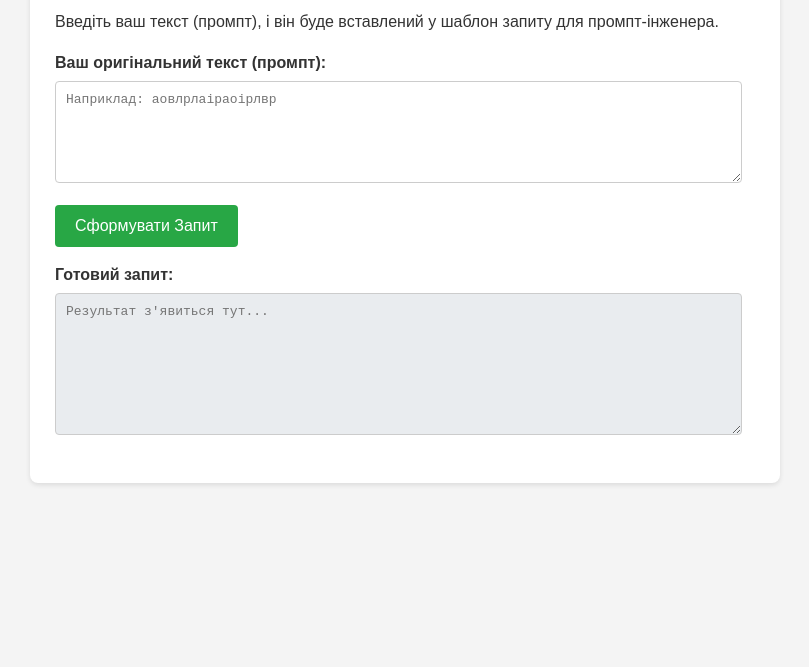
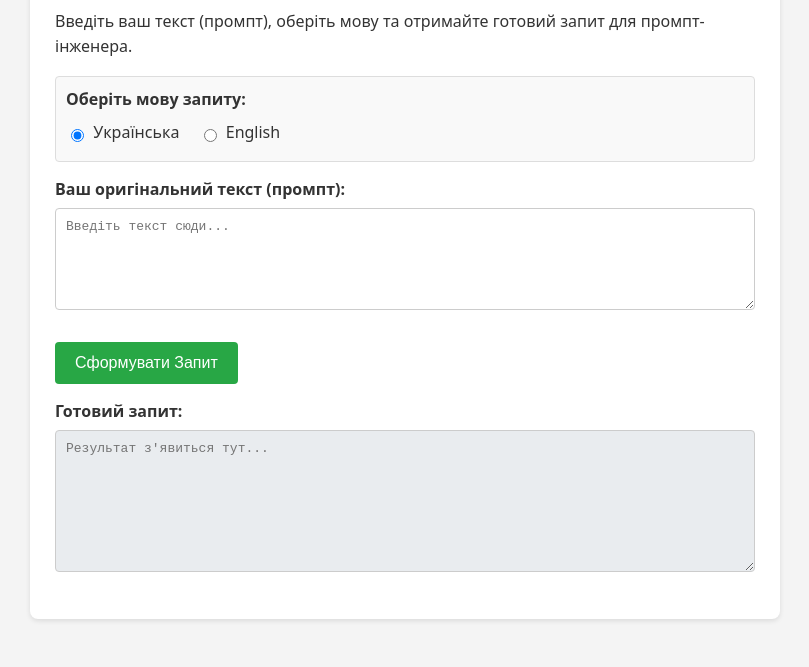
Before and after one commit to PavloKandur/PromptWrapper, a plain HTML site: page index.html in a window 1280 px wide. Shown: the part 157-824 px from the top of the page, without its empty margins (235-1044 px from the left). Before the commit the page ends 800 px from the top, so only its background shows below. Drawn offline with Linux system fonts and the light colour scheme.

Commit message:
Update index.html

```diff
--- a/index.html
+++ b/index.html
@@ -3,10 +3,10 @@
 <head>
     <meta charset="UTF-8">
     <meta name="viewport" content="width=device-width, initial-scale=1.0">
-    <title>Генератор Запиту для Промпт Інженера</title>
+    <title>Генератор Запитів (UA/EN)</title>
     <style>
         body {
-            font-family: sans-serif;
+            font-family: system-ui, -apple-system, BlinkMacSystemFont, 'Segoe UI', Roboto, Oxygen, Ubuntu, Cantarell, 'Open Sans', 'Helvetica Neue', sans-serif;
             padding: 20px;
             line-height: 1.6;
             background-color: #f4f4f4;
@@ -27,7 +27,7 @@
             font-weight: bold;
         }
         textarea {
-            width: 95%; /* Або width: calc(100% - 16px); для врахування padding */
+            width: calc(100% - 22px); /* Width minus padding and border */
             padding: 10px;
             margin-bottom: 15px;
             border: 1px solid #ccc;
@@ -38,40 +38,72 @@
         }
         button {
             padding: 12px 20px;
-            background-color: #28a745; /* Зелений */
+            background-color: #28a745;
             color: white;
             border: none;
             border-radius: 4px;
             cursor: pointer;
             font-size: 1em;
             transition: background-color 0.3s ease;
+            margin-top: 10px; /* Додамо відступ зверху */
         }
         button:hover {
             background-color: #218838;
         }
         #outputPrompt {
-            background-color: #e9ecef; /* Світло-сірий фон для результату */
-            font-family: monospace; /* Моноширинний шрифт для коду/промптів */
-            white-space: pre-wrap; /* Зберігати форматування */
+            background-color: #e9ecef;
+            font-family: monospace;
+            white-space: pre-wrap;
             word-wrap: break-word;
             min-height: 100px;
         }
-         h1 {
-            color: #0056b3; /* Темно-синій для заголовка */
+        h1 {
+            color: #0056b3;
             text-align: center;
             margin-bottom: 20px;
+        }
+        .language-selector {
+            margin-bottom: 15px;
+            padding: 10px;
+            border: 1px solid #ddd;
+            border-radius: 4px;
+            background-color: #f9f9f9;
+        }
+        .language-selector label {
+            display: inline-block; /* Розміщуємо мітки поруч з радіо-кнопками */
+            margin-right: 15px; /* Відступ між варіантами */
+            margin-top: 0; /* Скидаємо верхній відступ для міток всередині блоку */
+            font-weight: normal; /* Звичайний шрифт для варіантів мови */
+        }
+         .language-selector input[type="radio"] {
+             margin-right: 5px; /* Невеликий відступ між кнопкою і текстом */
+             vertical-align: middle; /* Вирівнюємо кнопки по вертикалі з текстом */
          }
+        .language-selector strong { /* Стиль для заголовка вибору мови */
+            display: block;
+            margin-bottom: 8px;
+            font-weight: bold;
+        }
     </style>
 </head>
 <body>
 
     <div class="container">
-        <h1>Генератор Запиту</h1>
-        <p>Введіть ваш текст (промпт), і він буде вставлений у шаблон запиту для промпт-інженера.</p>
+        <h1>Генератор Запитів (UA/EN)</h1>
+        <p>Введіть ваш текст (промпт), оберіть мову та отримайте готовий запит для промпт-інженера.</p>
+
+        <div class="language-selector">
+            <strong>Оберіть мову запиту:</strong>
+            <input type="radio" id="langUk" name="language" value="uk" checked>
+            <label for="langUk">Українська</label>
+
+            <input type="radio" id="langEn" name="language" value="en">
+            <label for="langEn">English</label>
+        </div>
 
         <div>
             <label for="inputText">Ваш оригінальний текст (промпт):</label>
-            <textarea id="inputText" placeholder="Наприклад: аовлрлаіраоірлвр"></textarea>
+            <textarea id="inputText" placeholder="Введіть текст сюди..."></textarea>
         </div>
 
         <button id="generateButton">Сформувати Запит</button>
@@ -79,7 +111,7 @@
         <div>
             <label for="outputPrompt">Готовий запит:</label>
             <textarea id="outputPrompt" readonly placeholder="Результат з'явиться тут..." rows="8"></textarea>
-            </div>
+        </div>
     </div>
 
     <script>
@@ -87,6 +119,14 @@
         const inputTextElement = document.getElementById('inputText');
         const generateButton = document.getElementById('generateButton');
         const outputPromptElement = document.getElementById('outputPrompt');
+        // Немає потреби отримувати радіокнопки тут, зробимо це в обробнику
+
+        // Визначимо шаблони для кожної мови
+        // Використовуємо функції, щоб легко підставляти текст
+        const promptTemplates = {
+            uk: (text) => `Дій як промпт інженер, переглянь наступний промпт: "${text}" для мене, оптимізуй його, щоб зробити його кращим, і задай мені питання, які у тебе виникли, перш ніж продовжити`,
+            en: (text) => `Act as a prompt engineer review the following prompt: "${text}" for me, optimize it to make it better and ask me questions you have before proceeding`
+        };
 
         // Додаємо обробник події на кнопку
         generateButton.addEventListener('click', function() {
@@ -95,16 +135,21 @@
 
             // 2. Перевіряємо, чи щось введено
             if (!originalText.trim()) {
-                outputPromptElement.value = 'Будь ласка, введіть якийсь текст у поле вище.';
+                outputPromptElement.value = 'Будь ласка, введіть якийсь текст у поле вище. / Please enter some text in the field above.';
                 return; // Зупиняємо виконання функції
             }
 
-            // 3. Формуємо фінальний рядок, використовуючи шаблонні рядки (template literals ` `` `)
-            // Це дозволяє легко вставляти змінні (${originalText}) прямо в рядок.
-            // Зверніть увагу на лапки "" навколо ${originalText} - вони є частиною бажаного тексту.
-            const finalPrompt = `Дій як промпт інженер, переглянь наступний промпт: "${originalText}" для мене, оптимізуй його, щоб зробити його кращим, і задай мені питання, які у тебе виникли, перш ніж продовжити`;
+            // 3. Визначаємо обрану мову
+            // Знаходимо позначену радіо-кнопку з групи 'language' і беремо її значення ('uk' або 'en')
+            const selectedLanguage = document.querySelector('input[name="language"]:checked').value;
 
-            // 4. Встановлюємо згенерований текст у поле виводу
+            // 4. Отримуємо відповідний шаблон-функцію для обраної мови
+            const templateFunction = promptTemplates[selectedLanguage];
+
+            // 5. Генеруємо фінальний запит, викликавши функцію з оригінальним текстом
+            const finalPrompt = templateFunction(originalText);
+
+            // 6. Встановлюємо згенерований текст у поле виводу
             outputPromptElement.value = finalPrompt;
         });
     </script>
```
